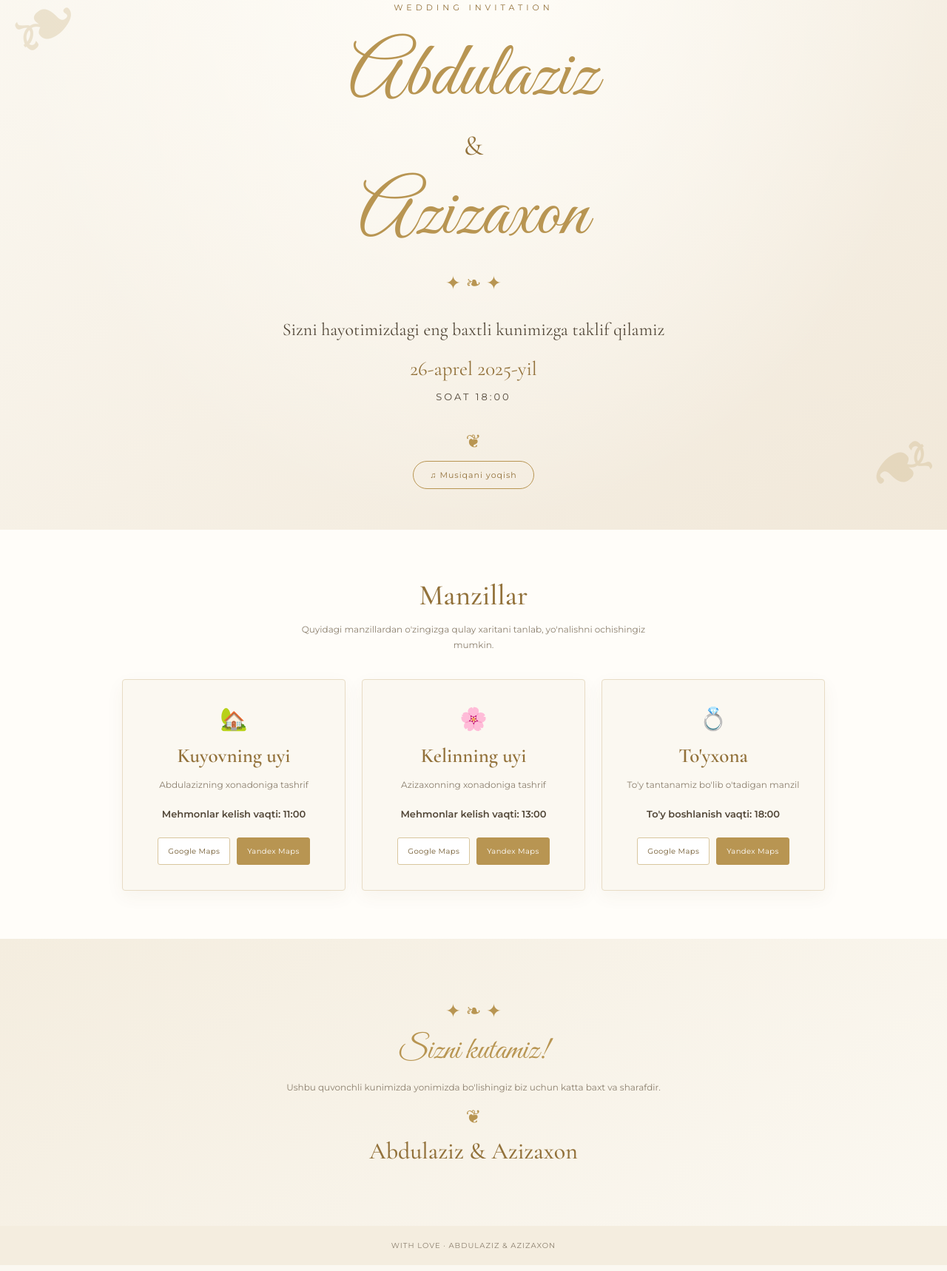
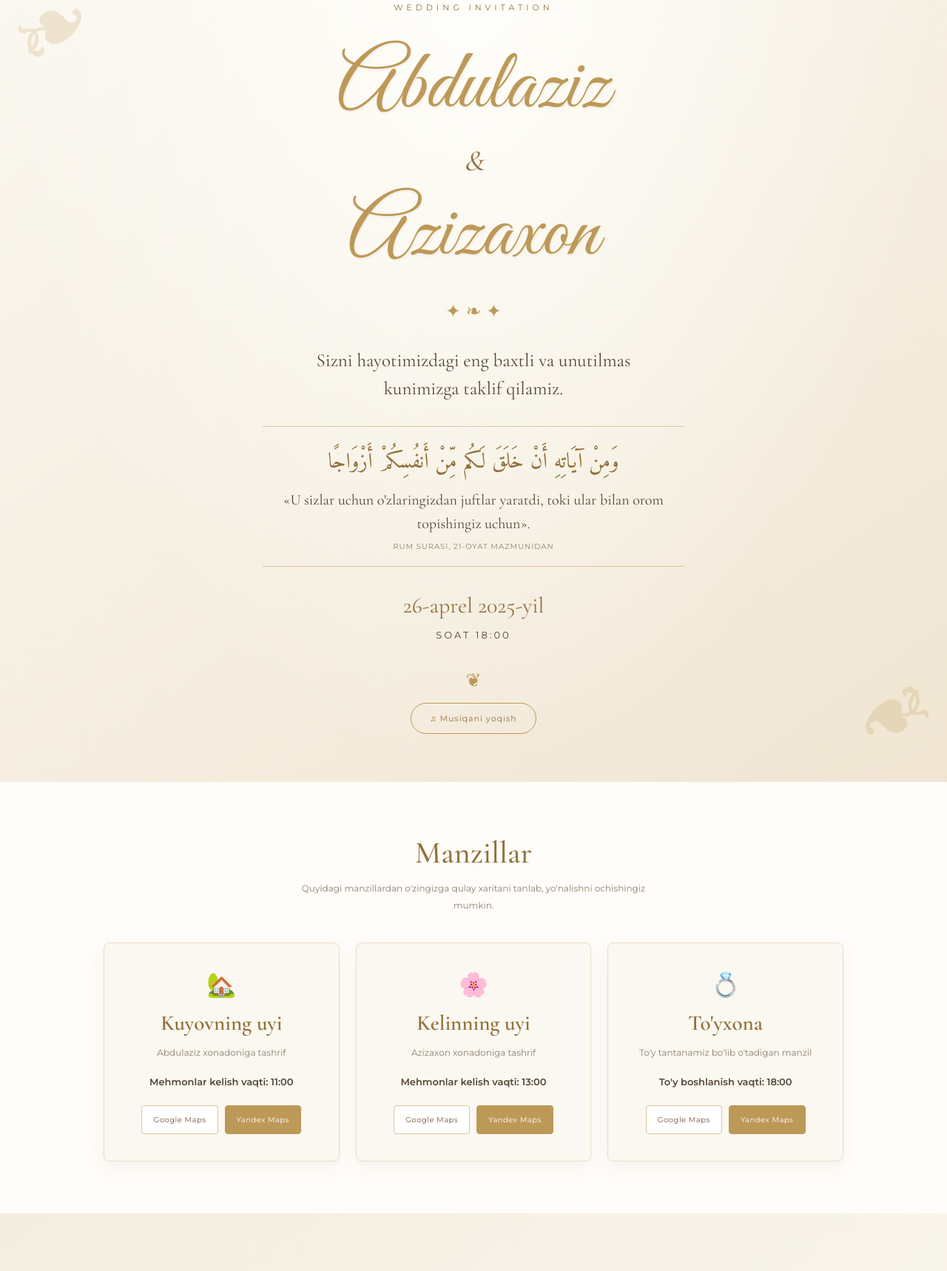
Before and after one commit to abullaz101-star/Abdulaziz-Aziza-weddingday, a plain HTML site: page index.html in a window 1280 px wide. Shown: the part 62-1780 px from the top of the page at 74% size. Drawn offline with nearby package versions, Linux system fonts and the light colour scheme.

Commit message:
Update index.html

```diff
--- a/index.html
+++ b/index.html
@@ -7,99 +7,153 @@
   <title>Abdulaziz & Azizaxon — Wedding Invitation</title>
 
   <link rel="preconnect" href="https://fonts.googleapis.com">
-  <link href="https://fonts.googleapis.com/css2?family=Cormorant+Garamond:wght@400;500;600;700&family=Great+Vibes&family=Montserrat:wght@300;400;500;600&display=swap" rel="stylesheet">
+  <link rel="preconnect" href="https://fonts.gstatic.com" crossorigin>
+  <link href="https://fonts.googleapis.com/css2?family=Great+Vibes&family=Cormorant+Garamond:wght@400;500;600;700&family=Montserrat:wght@300;400;500;600&family=Amiri:wght@400;700&display=swap" rel="stylesheet">
 
   <style>
     :root {
       --ivory: #fbf8f1;
-      --cream: #f3ecdf;
-      --gold: #b89552;
+      --cream: #f2eadb;
+      --gold: #bd9958;
       --dark-gold: #92713a;
       --text: #514637;
       --muted: #8c806f;
     }
 
-    * { box-sizing: border-box; }
+    * {
+      box-sizing: border-box;
+    }
 
     body {
       margin: 0;
+      background: var(--ivory);
       color: var(--text);
-      background: var(--ivory);
       font-family: 'Montserrat', sans-serif;
       text-align: center;
     }
 
     .hero {
-      min-height: 88vh;
-      padding: 65px 20px 55px;
+      min-height: 100vh;
+      padding: 65px 20px;
       display: flex;
       flex-direction: column;
       align-items: center;
       justify-content: center;
-      background:
-        radial-gradient(ellipse at top, #fffdf8 0%, transparent 70%),
-        linear-gradient(145deg, #fbf8f1, #f1e8d9);
       position: relative;
       overflow: hidden;
+      background:
+        radial-gradient(ellipse at top, #fffefa 0%, transparent 70%),
+        linear-gradient(145deg, #fbf8f1, #f0e5d2);
     }
 
-    .hero::before, .hero::after {
+    .hero::before,
+    .hero::after {
       content: "❧";
       position: absolute;
-      color: rgba(184,149,82,.22);
-      font-size: 115px;
+      color: rgba(189,153,88,.22);
+      font-size: 130px;
+      pointer-events: none;
     }
 
-    .hero::before { top: 25px; left: 12px; transform: rotate(-35deg); }
-    .hero::after { bottom: 15px; right: 12px; transform: rotate(145deg); }
+    .hero::before {
+      top: 20px;
+      left: 15px;
+      transform: rotate(-35deg);
+    }
+
+    .hero::after {
+      bottom: 10px;
+      right: 15px;
+      transform: rotate(145deg);
+    }
 
     .eyebrow {
       color: var(--dark-gold);
       letter-spacing: 5px;
       text-transform: uppercase;
       font-size: 11px;
-      margin-bottom: 24px;
+      margin-bottom: 30px;
     }
 
     .names {
       font-family: 'Great Vibes', cursive;
       color: var(--gold);
-      font-size: clamp(58px, 11vw, 105px);
-      line-height: 1.2;
+      font-size: clamp(65px, 12vw, 115px);
+      line-height: 1.25;
+      font-weight: 400;
       margin: 0;
-      font-weight: 400;
+      text-shadow: 1px 2px 3px rgba(120, 85, 35, .08);
+    }
+
+    .names span {
+      display: block;
+      text-transform: capitalize;
     }
 
     .ampersand {
       font-family: 'Cormorant Garamond', serif;
-      font-size: 38px;
+      font-size: 39px;
+      font-style: italic;
       color: var(--dark-gold);
-      margin: 8px 0;
+      margin: 3px 0;
+    }
+
+    .ornament {
+      color: var(--gold);
+      font-size: 25px;
+      margin: 16px 0;
     }
 
     .invite-text {
       font-family: 'Cormorant Garamond', serif;
-      font-size: 24px;
-      margin: 22px 0 10px;
+      font-size: 25px;
+      line-height: 1.5;
+      max-width: 520px;
+      margin: 18px 0 10px;
+    }
+
+    .islamic-quote {
+      max-width: 570px;
+      margin: 22px auto;
+      padding: 20px 25px;
+      border-top: 1px solid rgba(189,153,88,.5);
+      border-bottom: 1px solid rgba(189,153,88,.5);
+    }
+
+    .arabic {
+      font-family: 'Amiri', serif;
+      font-size: 29px;
+      line-height: 1.9;
+      color: var(--dark-gold);
+      direction: rtl;
+    }
+
+    .translation {
+      font-family: 'Cormorant Garamond', serif;
+      font-size: 20px;
+      line-height: 1.6;
+      color: var(--text);
+      margin-top: 8px;
+    }
+
+    .verse-reference {
+      font-size: 10px;
+      letter-spacing: 1px;
+      color: var(--muted);
+      margin-top: 8px;
     }
 
     .date {
       color: var(--dark-gold);
       font-family: 'Cormorant Garamond', serif;
-      font-size: 27px;
+      font-size: 30px;
       margin: 12px 0 5px;
     }
 
     .time {
       font-size: 13px;
       letter-spacing: 3px;
-      margin: 8px 0 25px;
-    }
-
-    .ornament {
-      color: var(--gold);
-      font-size: 25px;
-      margin: 12px 0;
+      margin: 8px 0 22px;
     }
 
     .music-button {
@@ -107,7 +161,7 @@
       color: var(--dark-gold);
       background: transparent;
       border-radius: 30px;
-      padding: 11px 22px;
+      padding: 13px 25px;
       font-family: 'Montserrat', sans-serif;
       font-size: 11px;
       letter-spacing: 1px;
@@ -118,16 +172,17 @@
     .music-button:hover {
       background: var(--gold);
       color: white;
+      transform: translateY(-2px);
     }
 
     section {
-      padding: 65px 20px;
+      padding: 70px 20px;
     }
 
     .section-title {
       font-family: 'Cormorant Garamond', serif;
       color: var(--dark-gold);
-      font-size: 39px;
+      font-size: 42px;
       font-weight: 500;
       margin: 0 0 12px;
     }
@@ -135,8 +190,8 @@
     .section-subtitle {
       color: var(--muted);
       font-size: 12px;
-      line-height: 1.8;
-      margin: 0 auto 35px;
+      line-height: 1.9;
+      margin: 0 auto 38px;
       max-width: 480px;
     }
 
@@ -145,7 +200,7 @@
     }
 
     .cards {
-      max-width: 950px;
+      max-width: 1000px;
       margin: auto;
       display: grid;
       grid-template-columns: repeat(auto-fit, minmax(250px, 1fr));
@@ -155,19 +210,25 @@
     .card {
       background: var(--ivory);
       border: 1px solid #e8dcc5;
-      padding: 34px 22px;
-      border-radius: 4px;
-      box-shadow: 0 8px 25px rgba(100, 75, 35, .05);
+      padding: 36px 22px;
+      border-radius: 8px;
+      box-shadow: 0 8px 25px rgba(100,75,35,.06);
+      transition: .3s;
+    }
+
+    .card:hover {
+      transform: translateY(-5px);
+      box-shadow: 0 12px 28px rgba(100,75,35,.1);
     }
 
     .card-icon {
-      font-size: 30px;
+      font-size: 32px;
       margin-bottom: 15px;
     }
 
     .card h3 {
       font-family: 'Cormorant Garamond', serif;
-      font-size: 27px;
+      font-size: 29px;
       font-weight: 600;
       color: var(--dark-gold);
       margin: 0 0 12px;
@@ -198,15 +259,15 @@
     .map-button {
       display: inline-block;
       text-decoration: none;
-      padding: 11px 13px;
-      border-radius: 3px;
+      padding: 12px 15px;
+      border-radius: 4px;
       font-size: 10px;
-      letter-spacing: .4px;
+      letter-spacing: .5px;
       transition: .25s;
     }
 
     .google {
-      background: #fff;
+      background: white;
       border: 1px solid #d9c69e;
       color: #725b32;
     }
@@ -224,46 +285,82 @@
 
     .closing {
       background: linear-gradient(145deg, #f4eddf, #fbf8f1);
-      padding: 70px 20px;
+      padding: 75px 20px;
     }
 
     .closing-message {
       font-family: 'Great Vibes', cursive;
-      font-size: 43px;
+      font-size: 55px;
       color: var(--gold);
-      margin: 10px 0;
+      margin: 15px 0;
     }
 
     .closing p {
-      font-size: 12px;
+      font-family: 'Cormorant Garamond', serif;
+      font-size: 20px;
       color: var(--muted);
-      line-height: 1.9;
+      line-height: 1.8;
+      max-width: 500px;
+      margin: auto;
+    }
+
+    .closing-names {
+      font-family: 'Great Vibes', cursive;
+      font-size: 48px;
+      color: var(--dark-gold);
+      font-weight: 400;
+      margin-top: 25px;
     }
 
     footer {
-      padding: 20px;
+      padding: 22px;
       font-size: 10px;
-      letter-spacing: 1px;
+      letter-spacing: 2px;
       color: var(--muted);
       background: #f4eddf;
     }
 
     @media (max-width: 600px) {
-      .hero { min-height: 80vh; padding: 55px 18px; }
-      section { padding: 50px 16px; }
-      .section-title { font-size: 34px; }
-      .card { padding: 29px 16px; }
+      .hero {
+        min-height: 100vh;
+        padding: 55px 17px;
+      }
+
+      .names {
+        font-size: clamp(62px, 16vw, 88px);
+      }
+
+      .arabic {
+        font-size: 25px;
+      }
+
+      .invite-text {
+        font-size: 22px;
+      }
+
+      section {
+        padding: 55px 16px;
+      }
+
+      .section-title {
+        font-size: 36px;
+      }
+
+      .card {
+        padding: 30px 17px;
+      }
     }
   </style>
 </head>
 
 <body>
 
-  <!-- ASOSIY MA'LUMOTLAR -->
+  <!-- ASOSIY MA'LUMOTLAR: shu yerdan o'zgartirasiz -->
   <script>
     const CONFIG = {
       groom: "Abdulaziz",
       bride: "Azizaxon",
+
       dateText: "26-aprel 2025-yil",
       weddingTime: "18:00",
 
@@ -282,6 +379,7 @@
   </script>
 
   <header class="hero">
+
     <div class="eyebrow">Wedding Invitation</div>
 
     <h1 class="names">
@@ -293,8 +391,22 @@
     <div class="ornament">✦ ❧ ✦</div>
 
     <p class="invite-text">
-      Sizni hayotimizdagi eng baxtli kunimizga taklif qilamiz
+      Sizni hayotimizdagi eng baxtli va unutilmas kunimizga taklif qilamiz.
     </p>
+
+    <div class="islamic-quote">
+      <div class="arabic">
+        وَمِنْ آيَاتِهِ أَنْ خَلَقَ لَكُم مِّنْ أَنفُسِكُمْ أَزْوَاجًا
+      </div>
+
+      <div class="translation">
+        «U sizlar uchun o'zlaringizdan juftlar yaratdi, toki ular bilan orom topishingiz uchun».
+      </div>
+
+      <div class="verse-reference">
+        RUM SURASI, 21-OYAT MAZMUNIDAN
+      </div>
+    </div>
 
     <div class="date" id="weddingDate"></div>
     <div class="time" id="weddingTime"></div>
@@ -304,10 +416,13 @@
     <button class="music-button" id="musicButton">
       ♫ Musiqani yoqish
     </button>
+
   </header>
 
   <section class="places">
+
     <h2 class="section-title">Manzillar</h2>
+
     <p class="section-subtitle">
       Quyidagi manzillardan o'zingizga qulay xaritani tanlab,
       yo'nalishni ochishingiz mumkin.
@@ -318,22 +433,32 @@
       <div class="card">
         <div class="card-icon">🏡</div>
         <h3>Kuyovning uyi</h3>
-        <p>Abdulazizning xonadoniga tashrif</p>
-        <p class="arrival">Mehmonlar kelish vaqti: 11:00</p>
+        <p><span id="groomDescription"></span> xonadoniga tashrif</p>
+        <p class="arrival">
+          Mehmonlar kelish vaqti: <span id="groomTime"></span>
+        </p>
+
         <div class="map-buttons">
-          <a class="map-button google" id="groomGoogle" target="_blank" rel="noopener">Google Maps</a>
-          <a class="map-button yandex" id="groomYandex" target="_blank" rel="noopener">Yandex Maps</a>
+          <a class="map-button google" id="groomGoogle"
+             target="_blank" rel="noopener">Google Maps</a>
+          <a class="map-button yandex" id="groomYandex"
+             target="_blank" rel="noopener">Yandex Maps</a>
         </div>
       </div>
 
       <div class="card">
         <div class="card-icon">🌸</div>
         <h3>Kelinning uyi</h3>
-        <p>Azizaxonning xonadoniga tashrif</p>
-        <p class="arrival">Mehmonlar kelish vaqti: 13:00</p>
+        <p><span id="brideDescription"></span> xonadoniga tashrif</p>
+        <p class="arrival">
+          Mehmonlar kelish vaqti: <span id="brideTime"></span>
+        </p>
+
         <div class="map-buttons">
-          <a class="map-button google" id="brideGoogle" target="_blank" rel="noopener">Google Maps</a>
-          <a class="map-button yandex" id="brideYandex" target="_blank" rel="noopener">Yandex Maps</a>
+          <a class="map-button google" id="brideGoogle"
+             target="_blank" rel="noopener">Google Maps</a>
+          <a class="map-button yandex" id="brideYandex"
+             target="_blank" rel="noopener">Yandex Maps</a>
         </div>
       </div>
 
@@ -341,10 +466,15 @@
         <div class="card-icon">💍</div>
         <h3>To'yxona</h3>
         <p>To'y tantanamiz bo'lib o'tadigan manzil</p>
-        <p class="arrival">To'y boshlanish vaqti: 18:00</p>
+        <p class="arrival">
+          To'y boshlanish vaqti: <span id="hallTime"></span>
+        </p>
+
         <div class="map-buttons">
-          <a class="map-button google" id="hallGoogle" target="_blank" rel="noopener">Google Maps</a>
-          <a class="map-button yandex" id="hallYandex" target="_blank" rel="noopener">Yandex Maps</a>
+          <a class="map-button google" id="hallGoogle"
+             target="_blank" rel="noopener">Google Maps</a>
+          <a class="map-button yandex" id="hallYandex"
+             target="_blank" rel="noopener">Yandex Maps</a>
         </div>
       </div>
 
@@ -352,16 +482,20 @@
   </section>
 
   <section class="closing">
+
     <div class="ornament">✦ ❧ ✦</div>
+
     <div class="closing-message">Sizni kutamiz!</div>
+
     <p>
       Ushbu quvonchli kunimizda yonimizda bo'lishingiz
       biz uchun katta baxt va sharafdir.
     </p>
+
     <div class="ornament">❦</div>
-    <h2 class="section-title" style="font-size:32px">
-      Abdulaziz & Azizaxon
-    </h2>
+
+    <h2 class="closing-names" id="closingNames"></h2>
+
   </section>
 
   <footer>
@@ -369,12 +503,23 @@
   </footer>
 
   <script>
-    // CONFIG ma'lumotlarini sahifaga joylash
+    // Ma'lumotlarni sahifaga joylash
     document.getElementById("groomName").textContent = CONFIG.groom;
     document.getElementById("brideName").textContent = CONFIG.bride;
+
     document.getElementById("weddingDate").textContent = CONFIG.dateText;
     document.getElementById("weddingTime").textContent =
       "SOAT " + CONFIG.weddingTime;
+
+    document.getElementById("groomDescription").textContent = CONFIG.groom;
+    document.getElementById("brideDescription").textContent = CONFIG.bride;
+
+    document.getElementById("groomTime").textContent = CONFIG.groomTime;
+    document.getElementById("brideTime").textContent = CONFIG.brideTime;
+    document.getElementById("hallTime").textContent = CONFIG.weddingTime;
+
+    document.getElementById("closingNames").textContent =
+      CONFIG.groom + " & " + CONFIG.bride;
 
     document.getElementById("groomGoogle").href = CONFIG.groomGoogle;
     document.getElementById("groomYandex").href = CONFIG.groomYandex;
@@ -383,42 +528,83 @@
     document.getElementById("hallGoogle").href = CONFIG.hallGoogle;
     document.getElementById("hallYandex").href = CONFIG.hallYandex;
 
-    // Sokin, original fon musiqasi
+
+    // Original piano va strings uslubidagi fon musiqasi
     let audioContext;
     let musicTimer;
     let musicPlaying = false;
     let noteIndex = 0;
 
-    const notes = [
+    const chords = [
       [261.63, 329.63, 392.00],
-      [293.66, 349.23, 440.00],
-      [261.63, 329.63, 392.00],
-      [220.00, 293.66, 349.23]
+      [220.00, 261.63, 329.63],
+      [174.61, 220.00, 261.63],
+      [196.00, 246.94, 293.66]
     ];
 
-    function playChord() {
-      if (!audioContext || audioContext.state === "closed") return;
+    const melody = [
+      392.00, 440.00, 523.25, 440.00,
+      392.00, 329.63, 349.23, 392.00
+    ];
 
-      const chord = notes[noteIndex % notes.length];
-      const now = audioContext.currentTime;
+    function playPiano(frequency, delay = 0) {
+      const now = audioContext.currentTime + delay;
 
-      chord.forEach((frequency, index) => {
       const oscillator = audioContext.createOscillator();
       const gain = audioContext.createGain();
 
-        oscillator.type = "sine";
+      oscillator.type = "triangle";
       oscillator.frequency.value = frequency;
 
-        gain.gain.setValueAtTime(0, now);
-        gain.gain.linearRampToValueAtTime(0.035, now + 0.15);
-        gain.gain.exponentialRampToValueAtTime(0.001, now + 2.2);
+      gain.gain.setValueAtTime(0.0001, now);
+      gain.gain.exponentialRampToValueAtTime(0.045, now + 0.025);
+      gain.gain.exponentialRampToValueAtTime(0.0001, now + 1.5);
 
       oscillator.connect(gain);
       gain.connect(audioContext.destination);
 
-        oscillator.start(now + index * 0.08);
-        oscillator.stop(now + 2.3);
+      oscillator.start(now);
+      oscillator.stop(now + 1.6);
+    }
+
+    function playStrings(frequency) {
+      const now = audioContext.currentTime;
+
+      const oscillator = audioContext.createOscillator();
+      const filter = audioContext.createBiquadFilter();
+      const gain = audioContext.createGain();
+
+      oscillator.type = "sawtooth";
+      oscillator.frequency.value = frequency / 2;
+
+      filter.type = "lowpass";
+      filter.frequency.value = 650;
+
+      gain.gain.setValueAtTime(0.0001, now);
+      gain.gain.linearRampToValueAtTime(0.012, now + 0.7);
+      gain.gain.linearRampToValueAtTime(0.0001, now + 2.8);
+
+      oscillator.connect(filter);
+      filter.connect(gain);
+      gain.connect(audioContext.destination);
+
+      oscillator.start(now);
+      oscillator.stop(now + 2.9);
+    }
+
+    function playMusicPart() {
+      if (!audioContext || audioContext.state !== "running") return;
+
+      const chord = chords[noteIndex % chords.length];
+
+      chord.forEach((frequency, index) => {
+        playPiano(frequency, index * 0.18);
       });
+
+      playStrings(chord[0]);
+
+      const melodyNote = melody[noteIndex % melody.length];
+      playPiano(melodyNote, 0.65);
 
       noteIndex++;
     }
@@ -426,7 +612,6 @@
     const musicButton = document.getElementById("musicButton");
 
     musicButton.addEventListener("click", async () => {
-      if (!musicPlaying) {
       const AudioContextClass =
         window.AudioContext || window.webkitAudioContext;
 
@@ -435,19 +620,21 @@
         return;
       }
 
-        audioContext = audioContext || new AudioContextClass();
+      if (!audioContext) {
+        audioContext = new AudioContextClass();
+      }
+
+      if (!musicPlaying) {
         await audioContext.resume();
 
-        playChord();
-        musicTimer = setInterval(playChord, 2200);
+        playMusicPart();
+        musicTimer = setInterval(playMusicPart, 2800);
+
         musicPlaying = true;
         musicButton.textContent = "♫ Musiqani o'chirish";
       } else {
         clearInterval(musicTimer);
-
-        if (audioContext) {
         await audioContext.suspend();
-        }
 
         musicPlaying = false;
         musicButton.textContent = "♫ Musiqani yoqish";
```
Lines whose indentation alone changed are shown as unchanged.
